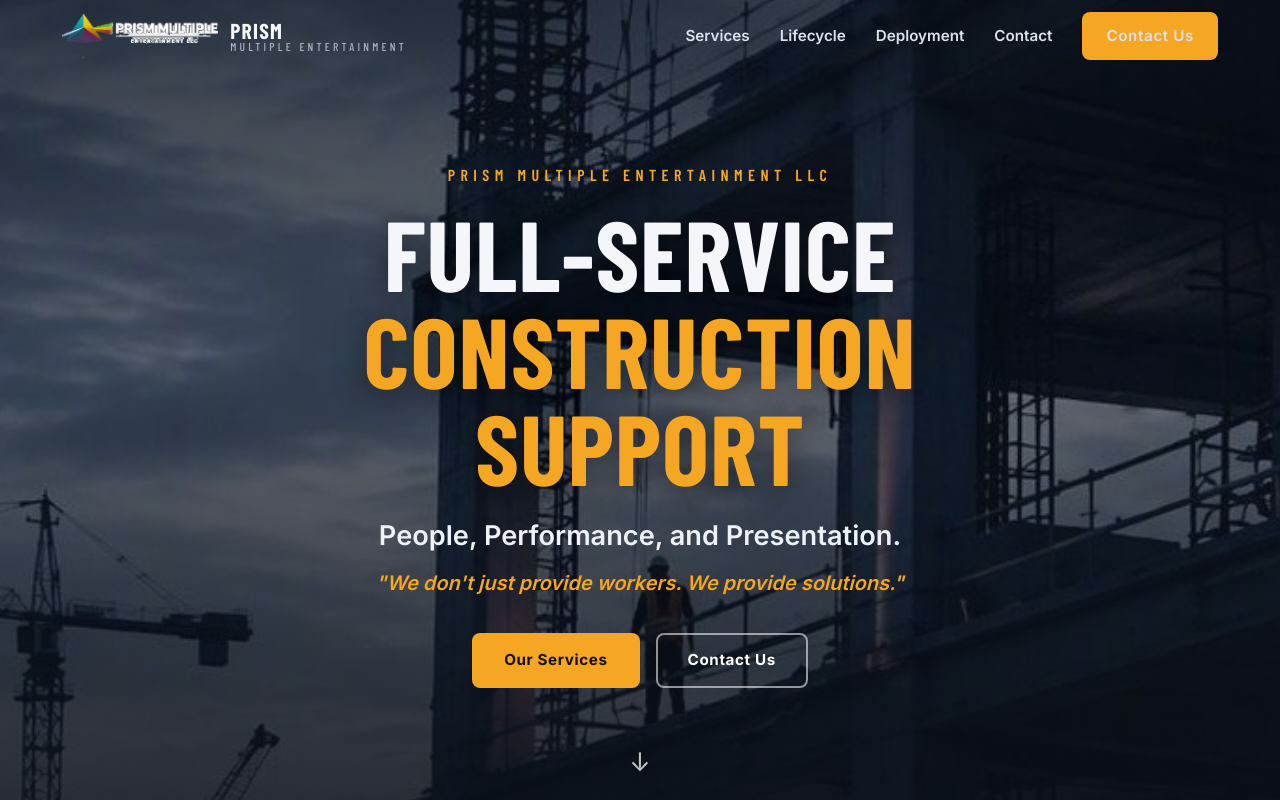
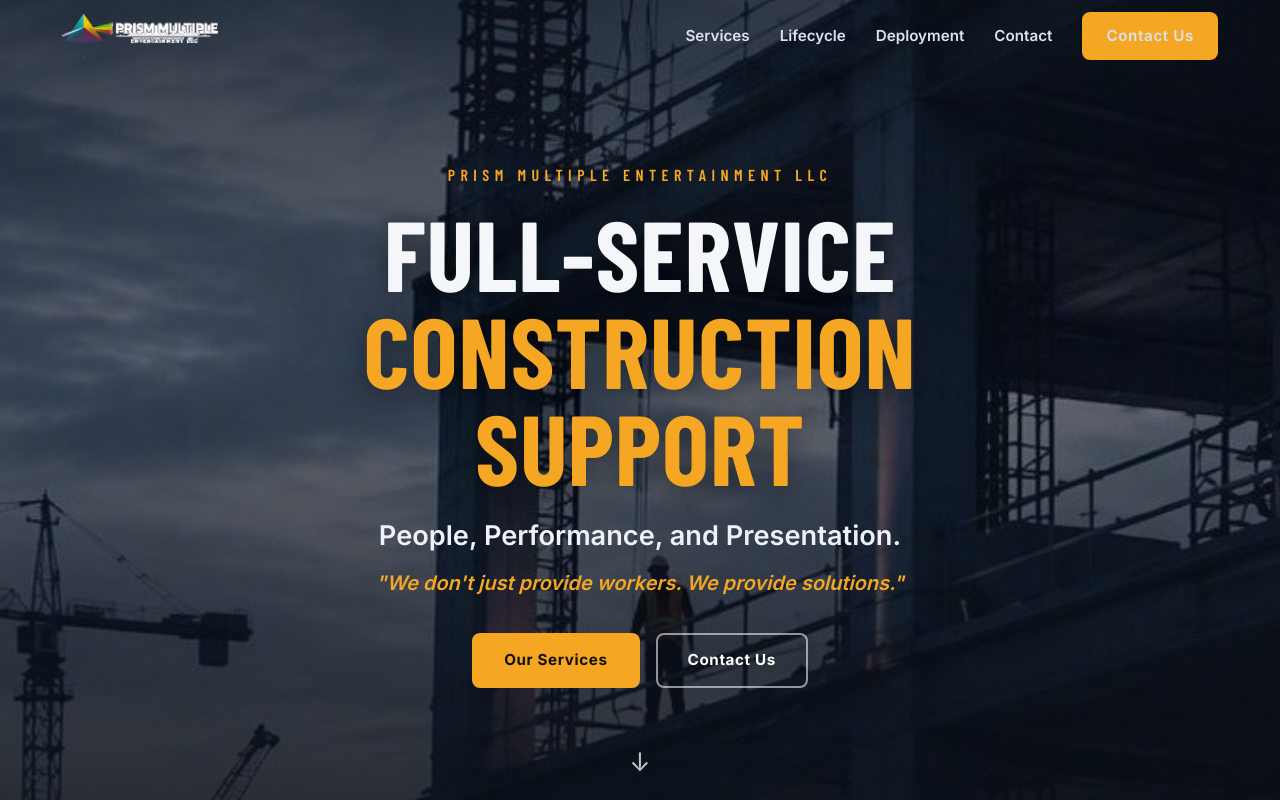
Before and after one commit to jungg181/prismxe-website, a plain HTML site: page index.html in a window 1280 px wide. Shown: the top 800 px of the page. Drawn offline with nearby package versions, Linux system fonts and the light colour scheme.

Commit message:
Remove duplicated nav brand text (logo already has it)
Removed the brand text from the navigation header.

```diff
--- a/index.html
+++ b/index.html
@@ -18,7 +18,6 @@
   <div class="nav-inner">
     <a href="#top" class="nav-brand">
       <img src="images/logo.png" alt="PRISM MULTIPLE ENTERTAINMENT LLC logo">
-      <span class="nav-brand-text">PRISM <em>MULTIPLE ENTERTAINMENT</em></span>
     </a>
     <nav class="nav-links" id="navLinks">
       <a href="#services">Services</a>
```
